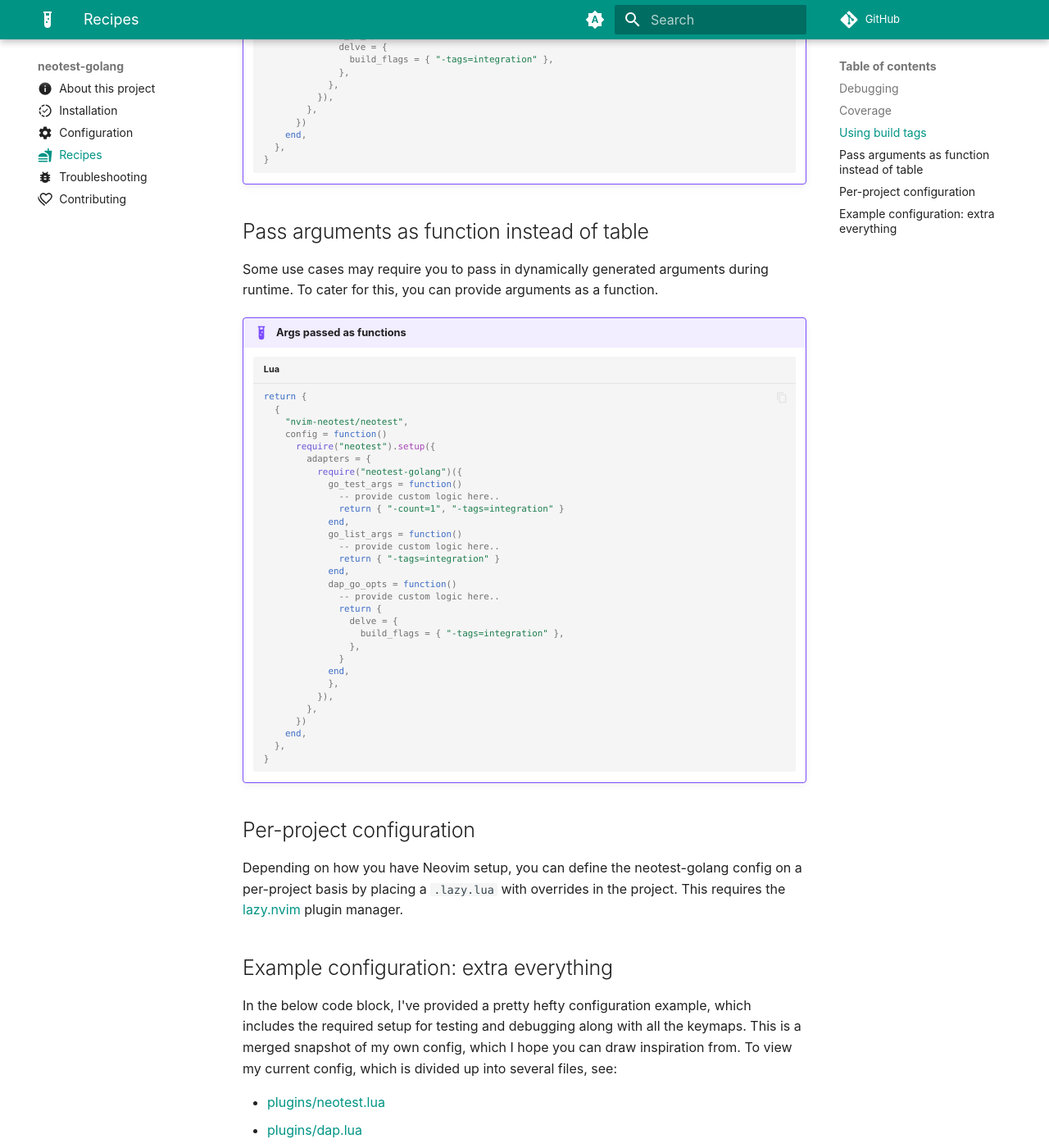
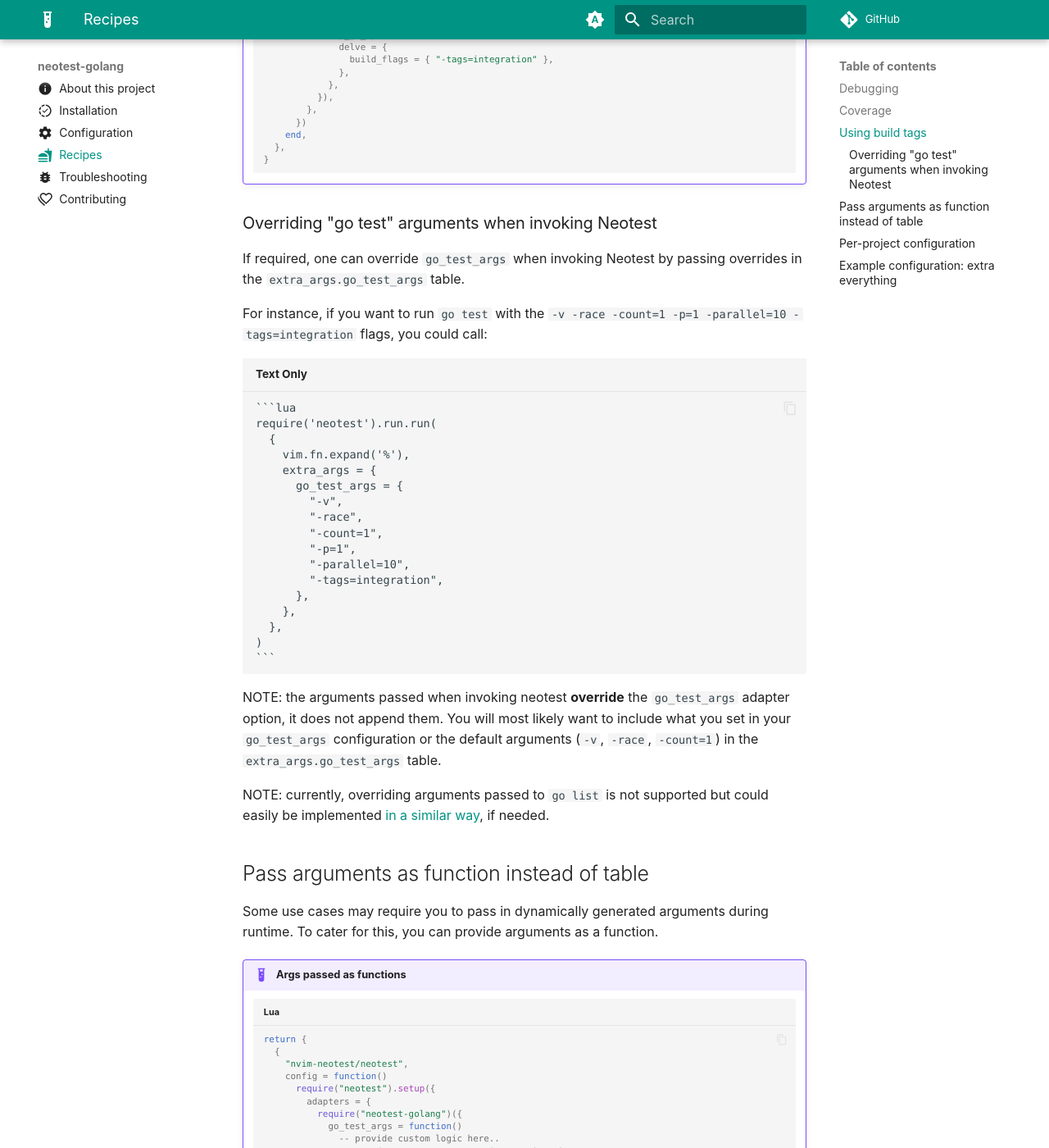
Before and after one commit to fredrikaverpil/neotest-golang, an MkDocs documentation site: the page built from docs/recipes.md, in a window 1280 px wide and 1400 px high, scrolled down 2066 px. Shown: the whole window at 82% size. Built offline with MkDocs 1.6.1 and Material for MkDocs 9.7.7, drawn with Linux system fonts in a browser that asks for light colours; comment, search, counter and statistics services are not loaded.

Commit message:
feat: allow passing build tags when invoking neotest (#348)

````diff
--- a/docs/recipes.md
+++ b/docs/recipes.md
@@ -195,6 +195,42 @@ to set `dap_go_opts`. Full example:
       },
     }
     ```
+
+### Overriding "go test" arguments when invoking Neotest
+
+If required, one can override `go_test_args` when invoking Neotest by passing
+overrides in the `extra_args.go_test_args` table.
+
+For instance, if you want to run `go test` with the
+`-v -race -count=1 -p=1 -parallel=10 -tags=integration` flags, you could call:
+
+    ```lua
+    require('neotest').run.run(
+      {
+        vim.fn.expand('%'),
+        extra_args = {
+          go_test_args = {
+            "-v",
+            "-race",
+            "-count=1",
+            "-p=1",
+            "-parallel=10",
+            "-tags=integration",
+          },
+        },
+      },
+    )
+    ```
+
+NOTE: the arguments passed when invoking neotest **override** the `go_test_args`
+adapter option, it does not append them. You will most likely want to include
+what you set in your `go_test_args` configuration or the default arguments
+(`-v`, `-race`, `-count=1`) in the `extra_args.go_test_args` table.
+
+NOTE: currently, overriding arguments passed to `go list` is not supported but
+could easily be implemented
+[in a similar way](https://github.com/fredrikaverpil/neotest-golang/pull/348),
+if needed.
 
 ## Pass arguments as function instead of table
 
````
Also changed, not shown: 4 other files.
